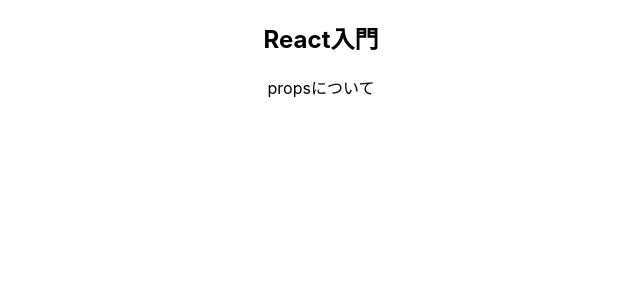
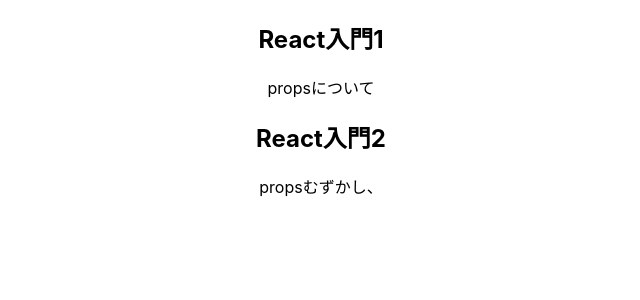
Before and after one commit to schnee25/react-basic, a React (Create React App) app: page / in a window 1280 px wide. Shown: the top 300 px of the page, without its empty margins (319-959 px from the left). Built offline with nearby package versions, Linux system fonts and the light colour scheme.

Commit message:
コンポーネントの再利用

```diff
--- a/src/App.js
+++ b/src/App.js
@@ -5,7 +5,8 @@ import Article from "./article";
 function App() {
   return (
     <div className="App">
-      <Article title={"React入門"} contents={"propsについて"} />
+      <Article title={"React入門1"} contents={"propsについて"} />
+      <Article title={"React入門2"} contents={"propsむずかし、"} />
     </div>
   );
 }
```
